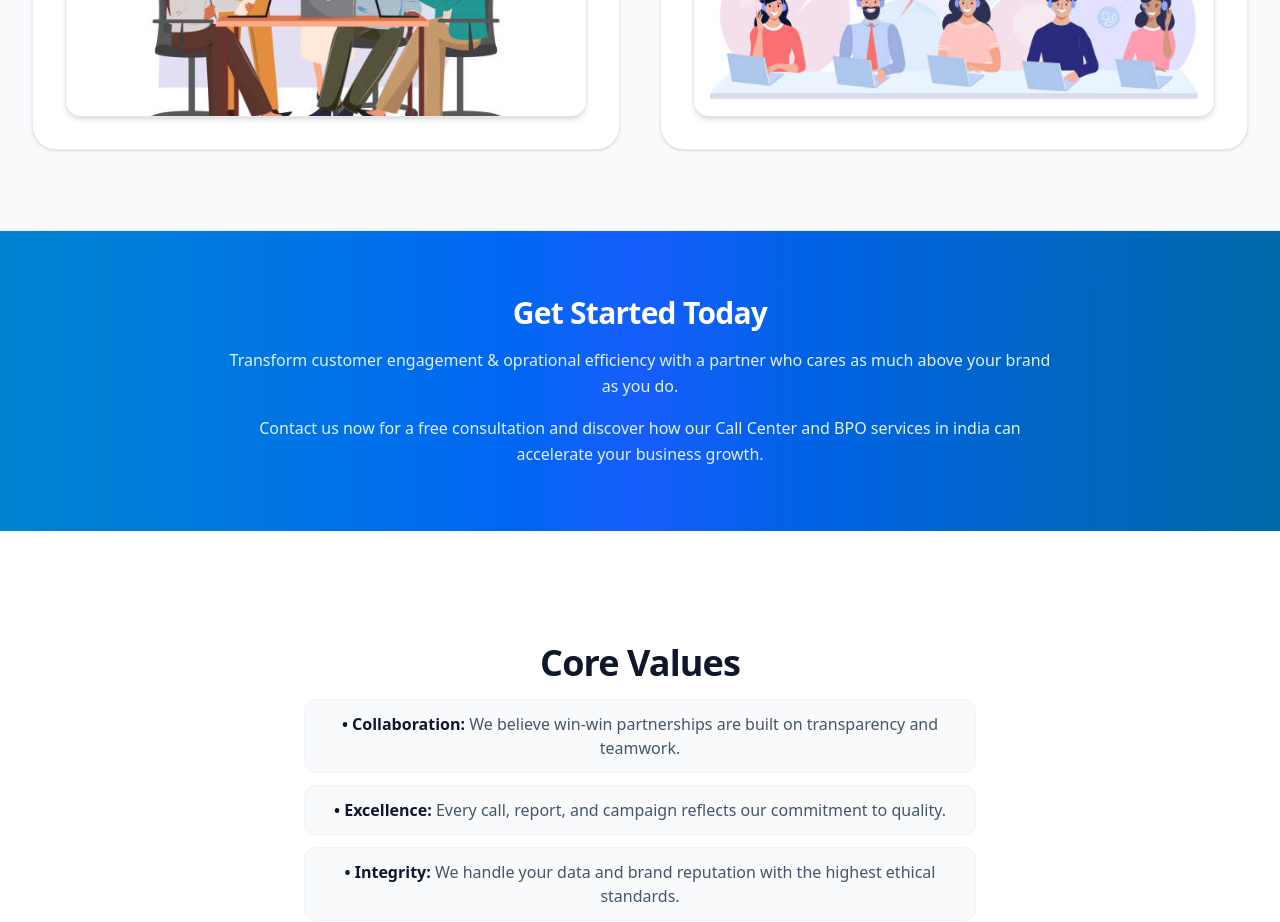
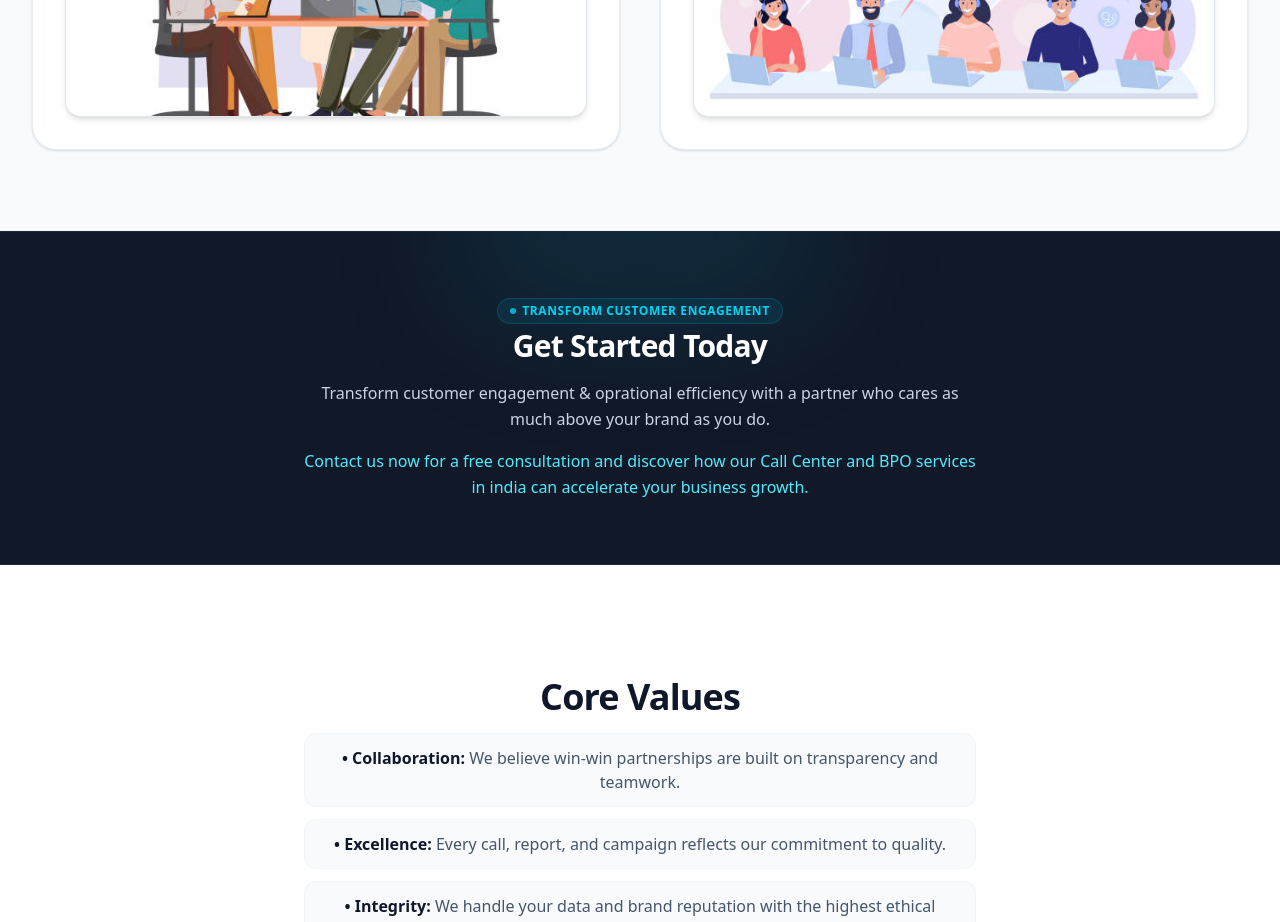
Before and after one commit to vidhidave006/sayaInt, a Next.js app: page /about in a window 1280 px wide. Shown: the part 1560-2482 px from the top of the page. Built offline with nearby package versions, Linux system fonts and the light colour scheme.

Commit message:
style: update 'Get Started Today' banner in about page to Dark Charcoal (#111827) with electric cyan highlights

```diff
--- a/app/about/page.tsx
+++ b/app/about/page.tsx
@@ -183,15 +183,25 @@
         </div>
       </section>
 
-      {/* 4. Get Started Today Call To Action Banner with Pulse Highlight */}
-      <section className="py-16 bg-gradient-to-r from-sky-600 via-blue-600 to-sky-700 text-white text-center relative overflow-hidden">
-        <div className="absolute inset-0 bg-radial-at-c from-white/10 via-transparent to-transparent opacity-30 animate-pulse-subtle pointer-events-none" />
+      {/* 4. Get Started Today Call To Action Banner with Dark Charcoal & Cyan Highlights */}
+      <section className="py-16 bg-[#111827] text-white text-center relative overflow-hidden border-y border-slate-800">
+        {/* Ambient Cyan Glow */}
+        <div className="absolute inset-0 bg-radial-at-c from-cyan-500/10 via-transparent to-transparent pointer-events-none" />
+        <div className="absolute -top-24 left-1/2 -translate-x-1/2 w-96 h-48 bg-cyan-400/10 rounded-full blur-3xl pointer-events-none" />
+
         <div className="max-w-4xl mx-auto px-4 sm:px-6 lg:px-8 space-y-4 relative z-10">
-          <h4 className="text-2xl sm:text-3xl font-extrabold tracking-tight">Get Started Today</h4>
-          <p className="text-sky-100 text-sm sm:text-base leading-relaxed">
+          <div className="inline-flex items-center gap-1.5 px-3 py-1 rounded-full bg-cyan-500/10 text-cyan-400 border border-cyan-500/20 text-xs font-semibold uppercase tracking-wider mb-1">
+            <span className="w-1.5 h-1.5 rounded-full bg-cyan-400 animate-pulse" />
+            <span>Transform Customer Engagement</span>
+          </div>
+
+          <h4 className="text-2xl sm:text-3xl font-extrabold tracking-tight text-white">
+            Get Started Today
+          </h4>
+          <p className="text-slate-300 text-sm sm:text-base leading-relaxed max-w-2xl mx-auto">
             Transform customer engagement & oprational efficiency with a partner who cares as much above your brand as you do.
           </p>
-          <p className="text-sky-100 text-sm sm:text-base leading-relaxed font-medium">
+          <p className="text-cyan-300 text-sm sm:text-base leading-relaxed font-medium max-w-2xl mx-auto">
             Contact us now for a free consultation and discover how our Call Center and BPO services in india can accelerate your business growth.
           </p>
         </div>
```
